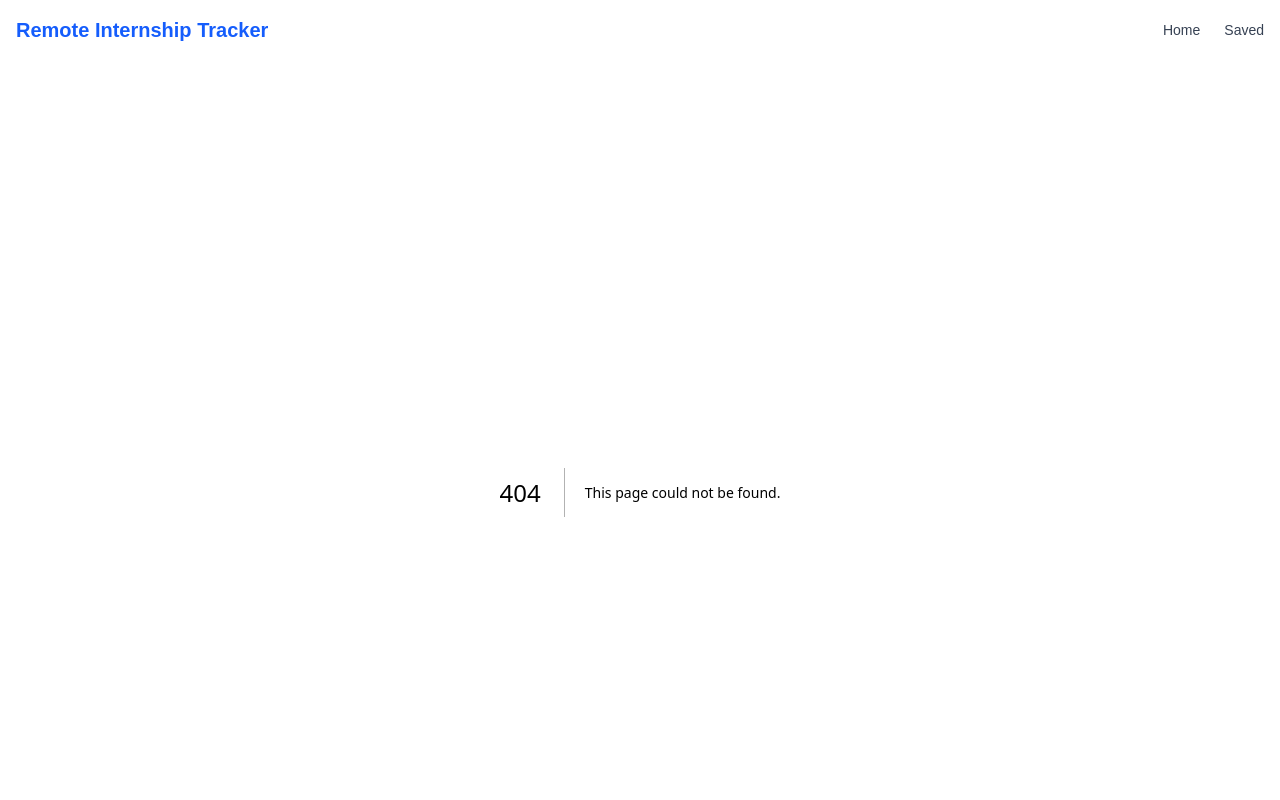
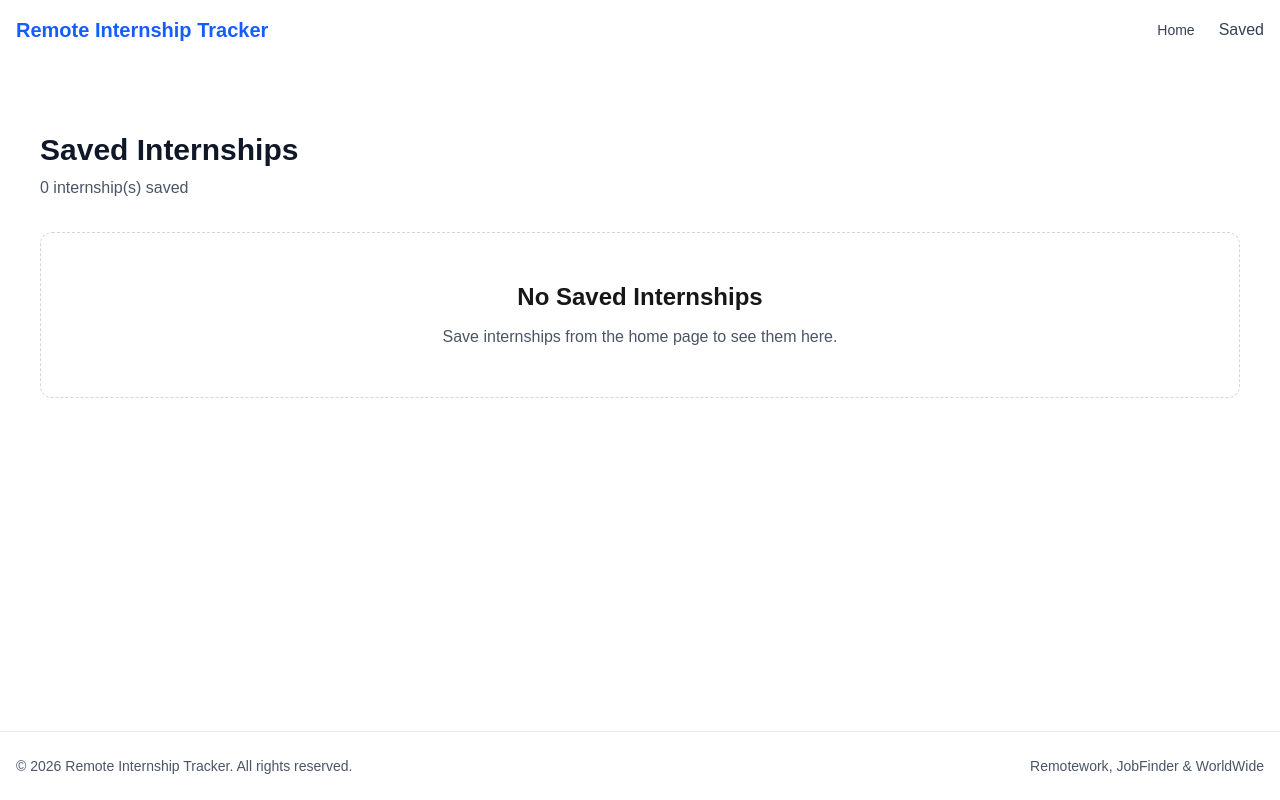
Before and after one commit to nipuninduwaraedu/remote-internship-tracker, a Next.js app: page /saved in a window 1280 px wide. Before the commit this address had no page. Shown: the top 800 px of the page. Built offline with nearby package versions, Linux system fonts and the light colour scheme.

Commit message:
add saved item feature

```diff
--- /dev/null
+++ b/app/saved/page.tsx
@@ -0,0 +1,38 @@
+"use client";
+
+import { useEffect, useState } from "react";
+
+import InternshipGrid from "@/components/internship/InternshipGrid";
+import SectionHeading from "@/components/internship/SectionHeading";
+
+import { Internship } from "@/types/internship";
+import { getSavedInternships } from "@/utils/localStorage";
+
+export default function SavedPage() {
+  const [savedInternships, setSavedInternships] = useState<Internship[]>([]);
+
+  useEffect(() => {
+    setSavedInternships(getSavedInternships());
+  }, []);
+
+  return (
+    <main className="mx-auto max-w-7xl px-6 py-10">
+      <SectionHeading
+        title="Saved Internships"
+        subtitle={`${savedInternships.length} internship(s) saved`}
+      />
+
+      {savedInternships.length > 0 ? (
+        <InternshipGrid internships={savedInternships} />
+      ) : (
+        <div className="rounded-xl border border-dashed border-gray-300 p-12 text-center">
+          <h2 className="text-2xl font-semibold">No Saved Internships</h2>
+
+          <p className="mt-3 text-gray-600">
+            Save internships from the home page to see them here.
+          </p>
+        </div>
+      )}
+    </main>
+  );
+}
--- a/components/internship/InternshipCard.tsx
+++ b/components/internship/InternshipCard.tsx
@@ -1,13 +1,28 @@
+"use client";
+
 import Link from "next/link";
 
 import { Internship } from "@/types/internship";
 import { formatDate } from "@/utils/formatDate";
+import { useSavedInternships } from "@/hooks/useSavedInternships";
 
 interface InternshipCardProps {
   internship: Internship;
 }
 
 export default function InternshipCard({ internship }: InternshipCardProps) {
+  const { isSaved, save, remove } = useSavedInternships();
+
+  const saved = isSaved(internship.id);
+
+  function handleSave() {
+    if (saved) {
+      remove(internship.id);
+    } else {
+      save(internship);
+    }
+  }
+
   return (
     <article className="rounded-xl border border-gray-200 bg-white p-6 shadow-sm transition hover:-translate-y-1 hover:shadow-lg">
       <p className="text-sm font-semibold text-blue-600">
@@ -41,12 +56,25 @@ export default function InternshipCard({ internship }: InternshipCardProps) {
         Posted {formatDate(internship.postedDate)}
       </p>
 
-      <Link
-        href={`/internships/${internship.id}`}
-        className="mt-6 inline-block rounded-lg bg-blue-600 px-5 py-2 font-medium text-white transition hover:bg-blue-700"
-      >
-        More Details
-      </Link>
+      <div className="mt-6 flex gap-3">
+        <button
+          onClick={handleSave}
+          className={`rounded-lg px-4 py-2 font-medium transition ${
+            saved
+              ? "bg-red-500 text-white hover:bg-red-600"
+              : "bg-gray-200 text-gray-800 hover:bg-gray-300"
+          }`}
+        >
+          {saved ? "❤️ Saved" : "🤍 Save"}
+        </button>
+
+        <Link
+          href={`/internships/${internship.id}`}
+          className="rounded-lg bg-blue-600 px-4 py-2 font-medium text-white transition hover:bg-blue-700"
+        >
+          More Details
+        </Link>
+      </div>
     </article>
   );
 }
--- a/components/layout/Navbar.tsx
+++ b/components/layout/Navbar.tsx
@@ -17,7 +17,7 @@ export default function Navbar() {
           </Link>
           <Link
             href="/saved"
-            className="text-sm font-medium text-gray-700 hover:text-blue-600"
+            className="font-medium text-gray-700 hover:text-blue-600"
           >
             Saved
           </Link>
--- /dev/null
+++ b/hooks/useSavedInternships.ts
@@ -0,0 +1,42 @@
+"use client";
+
+import { useEffect, useState } from "react";
+
+import { Internship } from "@/types/internship";
+
+import {
+  getSavedInternships,
+  saveInternship,
+  removeInternship,
+} from "@/utils/localStorage";
+
+export function useSavedInternships() {
+  const [savedInternships, setSavedInternships] = useState<Internship[]>([]);
+
+  useEffect(() => {
+    setSavedInternships(getSavedInternships());
+  }, []);
+
+  function isSaved(id: number) {
+    return savedInternships.some((internship) => internship.id === id);
+  }
+
+  function save(internship: Internship) {
+    saveInternship(internship);
+
+    setSavedInternships(getSavedInternships());
+  }
+
+  function remove(id: number) {
+    removeInternship(id);
+
+    setSavedInternships(getSavedInternships());
+  }
+
+  return {
+    savedInternships,
+    isSaved,
+    save,
+    remove,
+  };
+}
--- /dev/null
+++ b/utils/localStorage.ts
@@ -0,0 +1,47 @@
+import { Internship } from "@/types/internship";
+
+const STORAGE_KEY = "savedInternships";
+
+export function getSavedInternships(): Internship[] {
+  if (typeof window === "undefined") {
+    return [];
+  }
+
+  const data = localStorage.getItem(STORAGE_KEY);
+
+  if (!data) {
+    return [];
+  }
+
+  return JSON.parse(data);
+}
+
+export function saveInternships(internships: Internship[]): void {
+  localStorage.setItem(STORAGE_KEY, JSON.stringify(internships));
+}
+
+export function isInternshipSaved(id: number): boolean {
+  const internships = getSavedInternships();
+
+  return internships.some((internship) => internship.id === id);
+}
+
+export function saveInternship(internship: Internship): void {
+  const internships = getSavedInternships();
+
+  if (internships.some((item) => item.id === internship.id)) {
+    return;
+  }
+
+  internships.push(internship);
+
+  saveInternships(internships);
+}
+
+export function removeInternship(id: number): void {
+  const internships = getSavedInternships().filter(
+    (internship) => internship.id !== id,
+  );
+
+  saveInternships(internships);
+}
```
